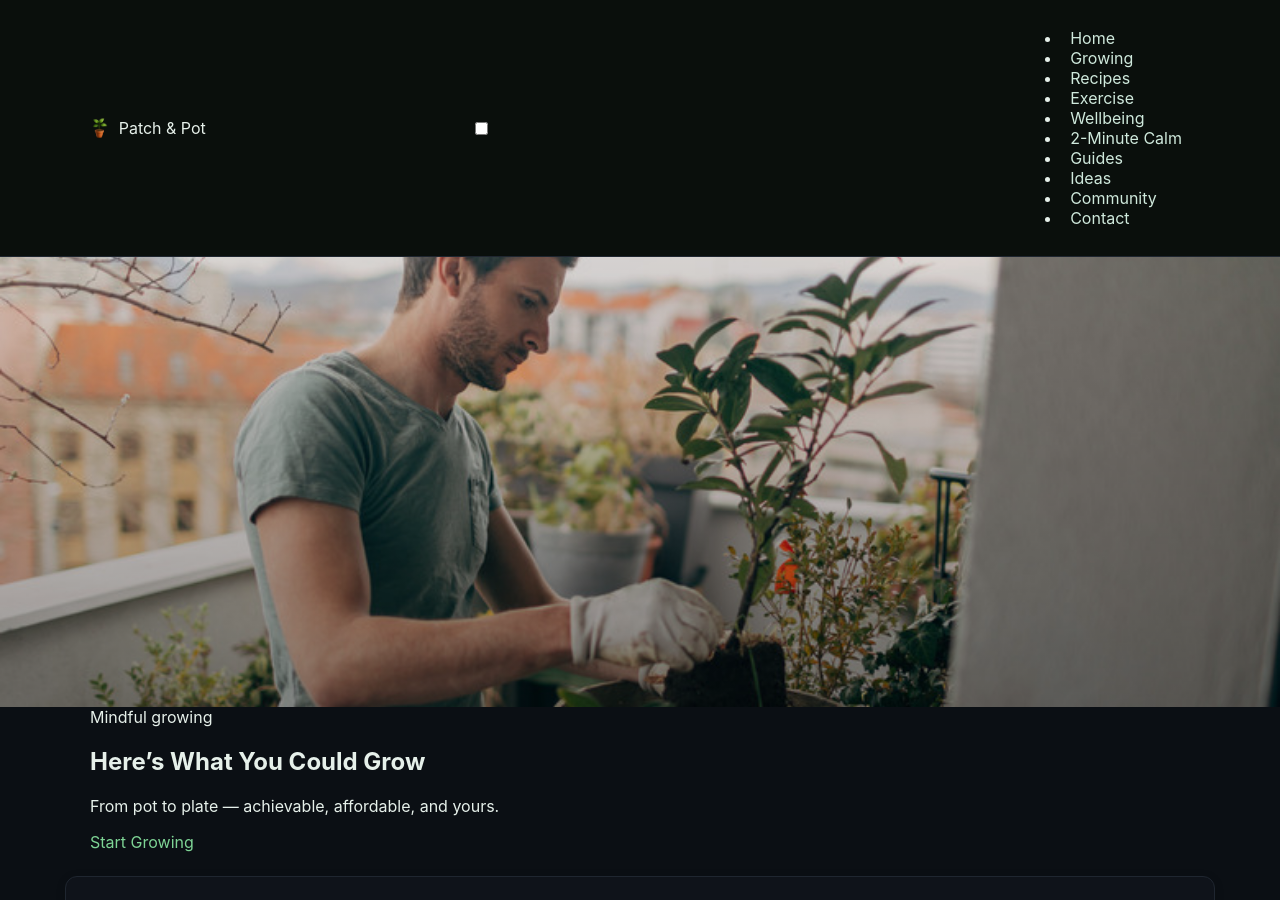
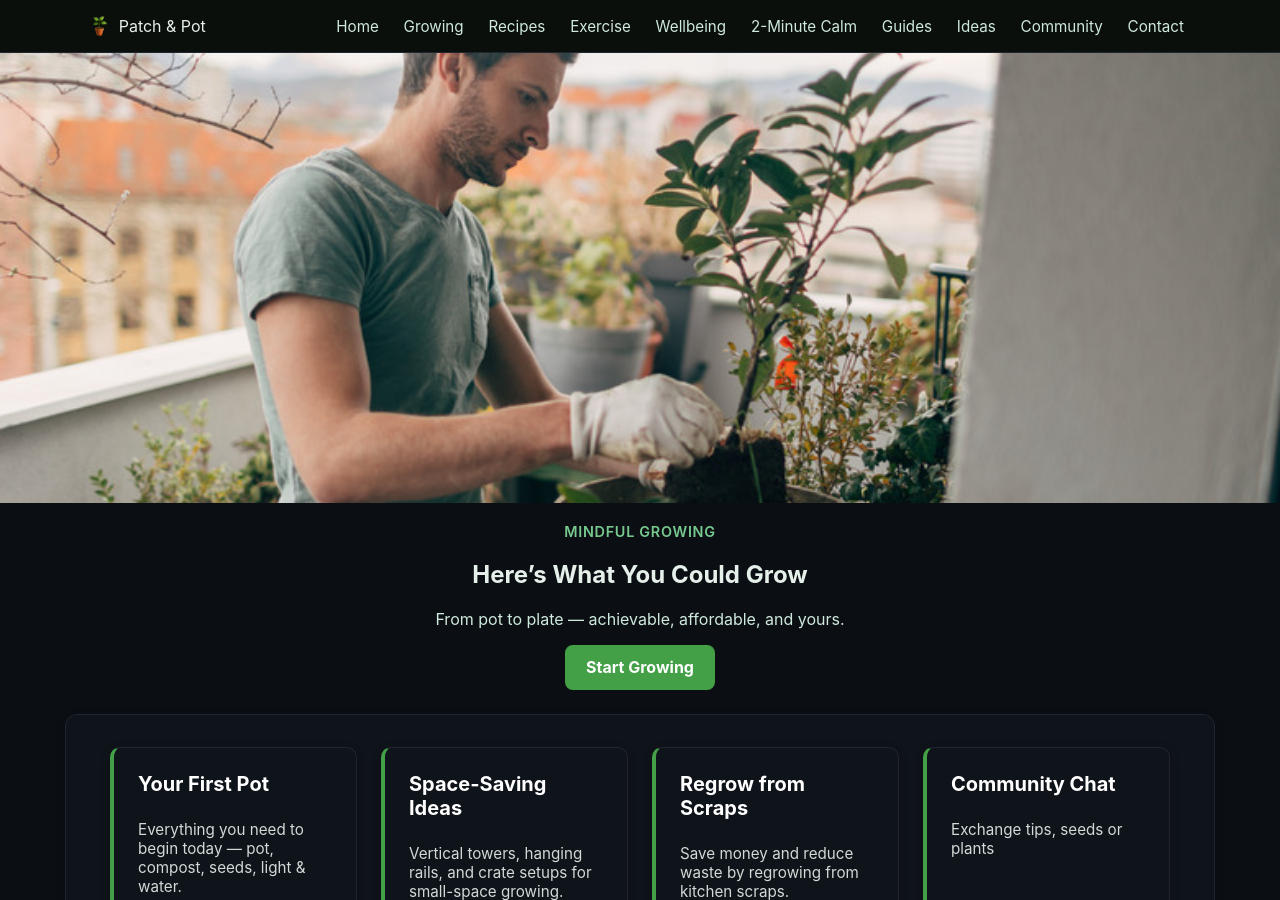
Before and after one commit to grantfitfuel/patchandpot, a Jekyll site: the page built from sites/index.html, in a window 1280 px wide and 900 px high. Built offline with Jekyll 4.4.1, drawn with Linux system fonts in a browser that asks for light colours.

Commit message:
Update pp-hotfix.css

```diff
--- a/sites/assets/css/pp-hotfix.css
+++ b/sites/assets/css/pp-hotfix.css
@@ -1,97 +1,98 @@
-/* --- Scoped patch ONLY for the Propagation page --- */
+/* Patch & Pot — HOTFIX v36 */
 
-.propagation-page {
-  color: var(--ink, #f3f7f3);
+/* basics */
+body{margin:0}
+img{max-width:100%;height:auto;display:block}
+
+/* sticky header + no gap */
+.site-header{position:sticky;top:0;z-index:3000}
+.site-header+*{margin-top:0!important}
+
+/* structure to keep logo + nav from colliding */
+.site-header .wrap{
+  display:flex;align-items:center;justify-content:space-between;gap:.75rem;
+}
+.brand{flex:0 0 auto}
+.nav{flex:1 1 auto;display:flex;align-items:center;justify-content:flex-end;
+  gap:var(--nav-gap,1rem);flex-wrap:nowrap;white-space:nowrap;min-width:0}
+.nav,.nav ul{list-style:none;margin:0;padding:0}
+.nav ul{display:flex;gap:var(--nav-gap,1rem)}
+.nav li{list-style:none;margin:0;padding:0}
+.nav a{display:inline-block;text-decoration:none;padding:6px 8px}
+
+/* hamburger toggle */
+.nav-toggle{position:absolute;opacity:0;pointer-events:none}
+.hamburger{display:none;width:44px;height:38px;cursor:pointer;align-items:center;justify-content:center;flex-direction:column;gap:6px}
+.hamburger span{width:26px;height:2px;background:#fff;box-shadow:0 0 3px rgba(0,0,0,.8)}
+
+/* ===== phones & small tablets (≤900px) ===== */
+@media (max-width:900px){
+  .site-header .wrap{position:relative}
+  .hamburger{display:flex;z-index:3002}
+  .nav{
+    position:absolute;left:0;right:0;top:100%;
+    background:#0a0f0c;border-top:1px solid var(--stroke,#1f2630);
+    transform:scaleY(0);transform-origin:top;transition:transform .18s ease;
+    padding:6px 0;z-index:3001;flex-direction:column;gap:0
+  }
+  .nav ul{display:block}
+  .nav li{border-top:1px solid rgba(255,255,255,.06)}
+  .nav a{display:block;padding:14px 20px;font-size:1rem;color:#e6f0ea;background:transparent}
+  .nav a:hover,.nav a:focus{background:#101612}
+  .nav-toggle:checked ~ .hamburger + .nav,
+  .nav-toggle:checked ~ .nav{transform:scaleY(1)}
 }
 
-.propagation-page .section {
-  background: var(--glass, #152019);
-  border: 1px solid var(--stroke, #2a3a2f);
-  border-radius: 16px;
-  padding: 16px;
-  margin: 12px 0;
+/* ===== iPad & desktop (≥901px): tighter nav to fit nicely ===== */
+@media (min-width:901px){
+  .hamburger{display:none}
+  .nav{position:static;transform:none;background:transparent}
+  /* base size on large screens */
+  .nav a{font-size:.98rem;padding:4px 6px}
+  :root{--nav-gap:1rem}
+}
+@media (min-width:901px) and (max-width:1280px){
+  /* iPad / small laptop – reduce spacing & font size */
+  :root{--nav-gap:.8rem}
+  .nav a{font-size:.95rem;padding:4px 6px}
+}
+@media (min-width:901px) and (max-width:1100px){
+  /* tightest fit without wrapping or touching logo */
+  :root{--nav-gap:.6rem}
+  .nav a{font-size:.90rem;padding:3px 5px}
 }
 
-.propagation-page .mini {
-  color: var(--ink-dim, #c6d0c6);
+/* ===== HERO: show head + waist; remove gradient; text below image ===== */
+.hero{margin:0}
+.hero .overlay{display:none!important}
+.hero .content{display:none!important}
+.hero figure{position:relative;margin:0;overflow:hidden}
+.hero figure img{
+  width:100%;
+  /* taller frame = more top & bottom visible */
+  height:clamp(380px,52vh,520px);
+  object-fit:cover;
+  /* 34% lifts the focus slightly so you see head AND waist */
+  object-position:center 34%;
+}
+@media (max-width:900px){
+  .hero figure img{height:340px;object-position:center 28%}
 }
 
-.propagation-page .table {
-  width: 100%;
-  border-collapse: separate;
-  border-spacing: 0;
-  overflow: hidden;
-  border-radius: 12px;
-  border: 1px solid var(--stroke, #2a3a2f);
+/* hero text block */
+.hero-text{display:block;padding:1.25rem 20px 0;text-align:center}
+.hero-text .eyebrow{display:block;font-weight:600;text-transform:uppercase;font-size:.9rem;letter-spacing:.05em;color:var(--accent,#7ed495);opacity:.95;margin-bottom:.35rem}
+.hero-text .lead{color:#cfe9dc;margin:.4rem 0 1rem}
+
+/* Buttons (all green) */
+:root{--pp-green:#2e7d32;--pp-green-dark:#1b5e20;--pp-green-press:#145a19}
+.btn,.btn.primary,.btn.ghost,button,input[type="button"],input[type="submit"]{
+  background-color:var(--pp-green)!important;color:#fff!important;border:2px solid var(--pp-green)!important;
+  display:inline-block;padding:.65rem 1.2rem;border-radius:8px;font-weight:700;text-decoration:none;transition:.25s
 }
-
-.propagation-page .table th,
-.propagation-page .table td {
-  border-bottom: 1px solid var(--stroke, #2a3a2f);
-  padding: .55rem .7rem;
-  text-align: left;
-  vertical-align: top;
-  color: inherit;
+.btn:hover,.btn:focus,button:hover,button:focus,input[type="button"]:hover,input[type="button"]:focus,input[type="submit"]:hover,input[type="submit"]:focus{
+  background-color:var(--pp-green-dark)!important;border-color:var(--pp-green-dark)!important
 }
-
-.propagation-page .table thead th {
-  background: rgba(255, 255, 255, .06);
+.btn:active,button:active,input[type="button"]:active,input[type="submit"]:active{
+  background-color:var(--pp-green-press)!important;border-color:var(--pp-green-press)!important
 }
-
-.propagation-page .tip {
-  border-left: 3px solid var(--accent, #7ed495);
-  padding: .6rem .7rem;
-  background: rgba(255, 255, 255, .06);
-  border-radius: 10px;
-  margin: .6rem 0;
-}
-
-.propagation-page .warn {
-  border-left: 3px solid #ffad99;
-  padding: .6rem .7rem;
-  background: rgba(255, 255, 255, .06);
-  border-radius: 10px;
-  margin: .6rem 0;
-}
-
-.propagation-page a {
-  color: var(--accent, #7ed495);
-}
-
-.propagation-page .mini-nav {
-  display: flex;
-  flex-wrap: wrap;
-  gap: .6rem;
-  margin: 10px 0 24px;
-}
-
-.propagation-page .mini-nav a {
-  padding: .4rem .7rem;
-  border: 1px solid var(--stroke, #2a3a2f);
-  border-radius: 999px;
-  text-decoration: none;
-  color: inherit;
-  background: rgba(255, 255, 255, .04);
-}
-
-/* Hero overlay tweak (just makes hero readable) */
-.hero .overlay {
-  background: linear-gradient(180deg, rgba(0, 0, 0, .12), rgba(0, 0, 0, .38));
-}
-
-@media (max-width: 480px) {
-  .hero img {
-    height: 360px;
-    object-fit: cover;
-    object-position: center;
-  }
-
-  .hero .overlay {
-    background: linear-gradient(180deg, rgba(0, 0, 0, .06), rgba(0, 0, 0, .28));
-  }
-}
-
-/* Safety: if pre-header dimmer sticks, un-dim this page only */
-.propagation-page, .propagation-page * {
-  filter: none !important;
-}
```
